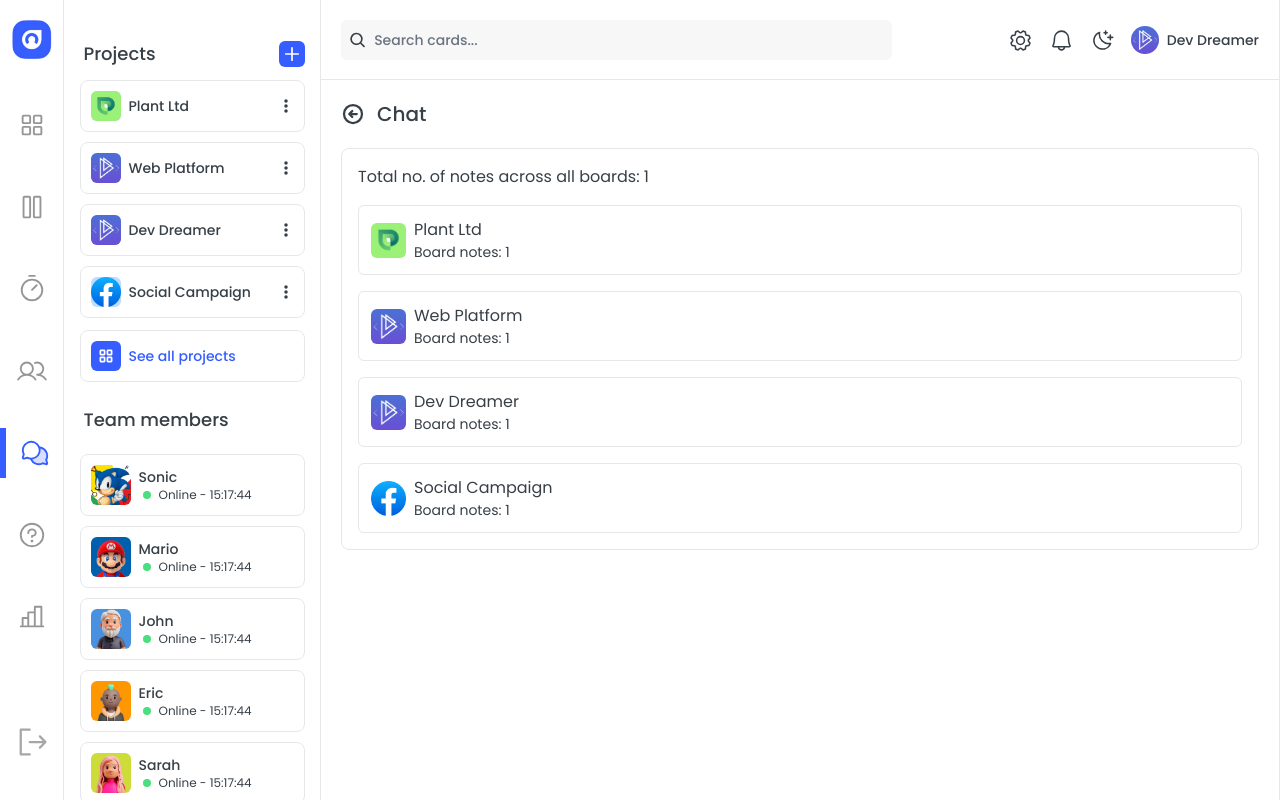
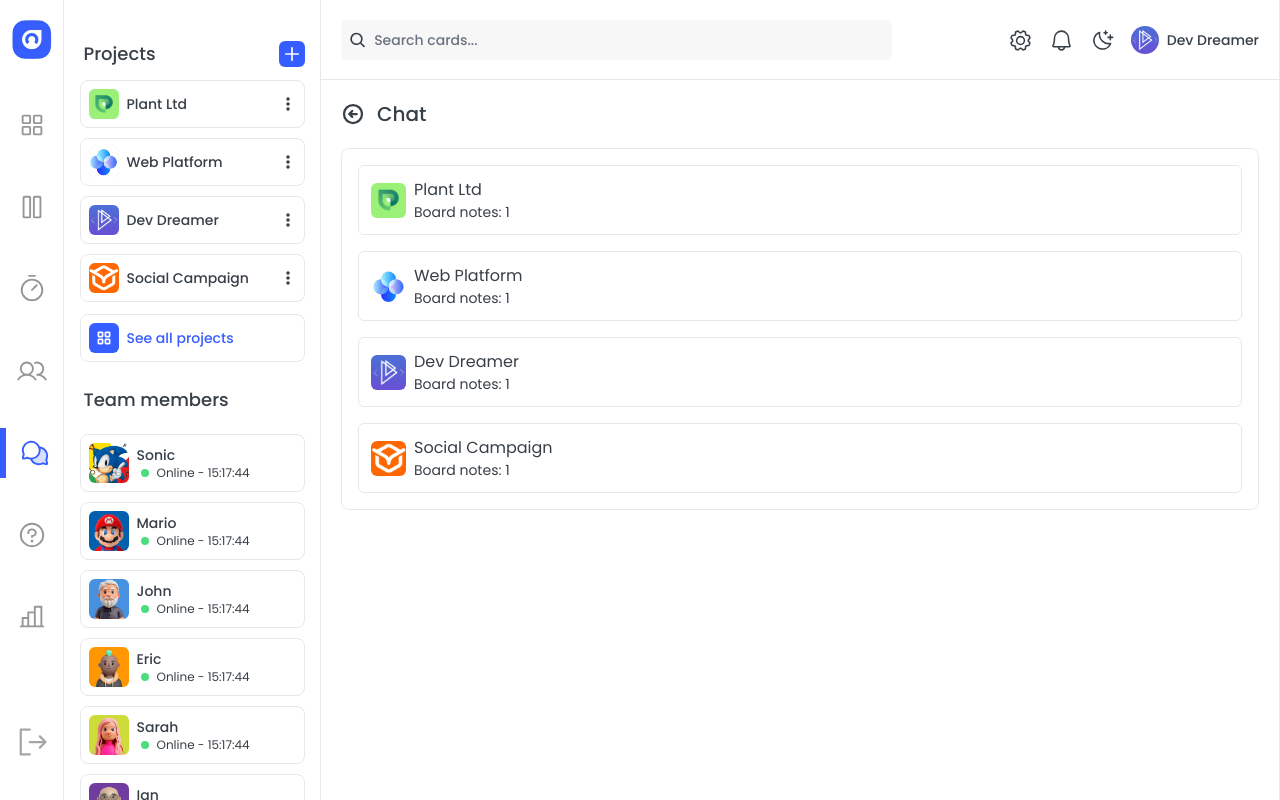
Before and after one commit to amitk7288/react-kanban, a React (Vite) app: page /chat in a window 1280 px wide. Built offline with nearby package versions, Linux system fonts and the light colour scheme.

Commit message:
fixed the delete project nav issue

```diff
--- a/src/App.jsx
+++ b/src/App.jsx
@@ -9,6 +9,10 @@ function App() {
       <Outlet />
       <Sidebar />
       {/*
+      ICON WHEN LIST ETC.
+      - web platform https://dribbble.com/shots/23272954-LogoIcon-folio-15
+      - plant ltd - https://dribbble.com/shots/24410107-Plantea-Logo-Design-Concept
+
         - additional views/components needed
         D - modal comp child content, used react-dom portal to place it in the body tag as other elements were intefering with it due to their positions sticky etc
         - dark mode (system)
--- a/src/components/sidebar/sidebar-menu/sidebar-menu-item/AddProject.jsx
+++ b/src/components/sidebar/sidebar-menu/sidebar-menu-item/AddProject.jsx
@@ -1,6 +1,6 @@
 import { useRef, useState } from "react";
 import { useDispatch, useSelector } from "react-redux";
-import { useNavigation } from "react-router-dom";
+import { useNavigate } from "react-router-dom";
 import { addBoard } from "../../../../features/boards/boardsSlice";
 
 import Modal from "../../../ui-components/Modal";
@@ -16,7 +16,7 @@ import {
 export default function AddProject() {
   const dispatch = useDispatch();
   const boardsLength = useSelector((state) => state.boards.length);
-  const navigate = useNavigation();
+  const navigate = useNavigate();
 
   const [projName, setProjName] = useState("");
   const [projImg, setProjImg] = useState(null);
--- a/src/components/sidebar/sidebar-menu/sidebar-menu-item/SidebarMenuItem.jsx
+++ b/src/components/sidebar/sidebar-menu/sidebar-menu-item/SidebarMenuItem.jsx
@@ -1,7 +1,7 @@
 export default function SidebarMenuItem({ children }) {
   return (
     <div
-      className="flex w-[180px] items-center justify-between rounded-lg border bg-white p-2.5 xl:w-[225px] 3xl:w-[275px] dark:border-drkbrd dark:bg-drkbg2 dark:text-drkcol cursor-pointer"
+      className="flex w-[180px] items-center justify-between rounded-lg border bg-white xl:w-[225px] 3xl:w-[275px] dark:border-drkbrd dark:bg-drkbg2 dark:text-drkcol cursor-pointer"
     >
       {children}
     </div>
--- a/src/components/sidebar/sidebar-menu/sidebar-menu-item/member-items/MemberItem.jsx
+++ b/src/components/sidebar/sidebar-menu/sidebar-menu-item/member-items/MemberItem.jsx
@@ -17,7 +17,7 @@ export default function MemberItem({img, name}) {
 
   return (
     <SidebarMenuItem>
-      <div className="flex items-center gap-2">
+      <div className="flex items-center gap-2 p-2">
         <div className="basis-[40px] rounded-full">
           <img src={img} alt={name} className="rounded-md" />
         </div>
--- a/src/components/sidebar/sidebar-menu/sidebar-menu-item/member-items/MemberItems.jsx
+++ b/src/components/sidebar/sidebar-menu/sidebar-menu-item/member-items/MemberItems.jsx
@@ -19,7 +19,7 @@ export default function MemberItems() {
       <Link to={`/members`}>
         <div className="text-[#365dff]">
           <SidebarMenuItem>
-            <div className="flex items-center gap-2">
+            <div className="flex items-center gap-2 p-2">
               <div className="col-start-1 col-end-2 row-start-1 row-end-2 flex h-[30px] w-[30px] items-center justify-center rounded-md">
                 <PiUsersThreeBold className="h-[30px] w-[30px] rounded-md bg-blue-200 p-1.5 text-2xl dark:text-[#365dff]" />
               </div>
--- a/src/components/sidebar/sidebar-menu/sidebar-menu-item/project-items/ProjectItem.jsx
+++ b/src/components/sidebar/sidebar-menu/sidebar-menu-item/project-items/ProjectItem.jsx
@@ -51,8 +51,12 @@ export default function ProjectItem({ projectName, handleDeleteProj, boardId, bo
   }, [isEditing, boardId, newName, dispatch, projectName]);
 
   return (
-    <Link to={`/project/${boardId}/tasks`}>
     <SidebarMenuItem className="relative">
+      <div className="flex w-full items-center justify-between">
+        <Link
+          to={`/project/${boardId}/tasks`}
+          className="basis-[95%] cursor-pointer p-2"
+        >
           <div className="flex items-center gap-2">
             <div
               className={`col-start-1 col-end-2 row-start-1 row-end-2 flex h-[30px] w-[30px] items-center justify-center rounded-md bg-blue-200 ${isEditing ? `basis-[40px]` : `basis-[30px]`}`}
@@ -77,6 +81,8 @@ export default function ProjectItem({ projectName, handleDeleteProj, boardId, bo
               </p>
             )}
           </div>
+        </Link>
+        <div className="flex pr-2">
           {!isEditing ? (
             <DropMenu
               trigger={
@@ -86,11 +92,18 @@ export default function ProjectItem({ projectName, handleDeleteProj, boardId, bo
             >
               <nav className="flex flex-col items-start gap-2 text-sm">
                 <button onClick={() => setIsEditing(true)}>Edit</button>
-              <button onClick={() => handleDeleteProj(boardId)}>Delete</button>
+                <button
+                  onClick={() => {
+                    handleDeleteProj(boardId);
+                  }}
+                >
+                  Delete
+                </button>
               </nav>
             </DropMenu>
           ) : null}
+        </div>
+      </div>
     </SidebarMenuItem>
-    </Link>
   );
 }
--- a/src/components/sidebar/sidebar-menu/sidebar-menu-item/project-items/ProjectItems.jsx
+++ b/src/components/sidebar/sidebar-menu/sidebar-menu-item/project-items/ProjectItems.jsx
@@ -1,9 +1,8 @@
 import { useSelector, useDispatch } from "react-redux";
+import { Link, useNavigate } from "react-router-dom";
 import {
   deleteBoard
 } from "../../../../../features/boards/boardsSlice";
-
-import { Link } from "react-router-dom";
 
 import SidebarMenuItem from "../SidebarMenuItem";
 import ProjectItem from "./ProjectItem";
@@ -14,9 +13,11 @@ import { PiSquaresFourBold } from "react-icons/pi";
 export default function ProjectItems() {
   const boards = useSelector(state => state.boards);
   const dispatch = useDispatch();
+  const navigate = useNavigate();
 
   function deleteProj(boardId) {
     dispatch(deleteBoard(boardId));
+    navigate(`/projects`)
   }
 
   return (
@@ -43,7 +44,7 @@ export default function ProjectItems() {
       <Link to={`/projects`}>
         <div className="text-[#365dff]">
           <SidebarMenuItem>
-            <div className="flex items-center gap-2">
+            <div className="flex items-center gap-2 p-2">
               <div className="col-start-1 col-end-2 row-start-1 row-end-2 flex h-[30px] w-[30px] items-center justify-center rounded-md">
                 <PiSquaresFourBold className="h-[30px] w-[30px] rounded-md bg-[#365dff] p-1.5 text-2xl text-white" />
               </div>
--- a/src/data/boardData.js
+++ b/src/data/boardData.js
@@ -49,7 +49,7 @@ const boards = [
   {
     id: 2,
     name: "Web Platform",
-    img: "/src/assets/DDLogo.png",
+    img: "/src/assets/web-platform-logo.png",
     members: getMembersByIds([1, 3, 5, 6]),
     notes: getNotesByIds([1]),
     lists: [
@@ -115,7 +115,7 @@ const boards = [
   {
     id: 4,
     name: "Social Campaign",
-    img: "/src/assets/fb-logo.png",
+    img: "/src/assets/social-campaign.png",
     members: getMembersByIds([1, 2, 3, 4, 6, 7, 8]),
     notes: getNotesByIds([1]),
     lists: [
--- a/src/features/boards/boardsSlice.js
+++ b/src/features/boards/boardsSlice.js
@@ -1,5 +1,4 @@
 import { createSlice } from "@reduxjs/toolkit";
-
 import boardsData from "../../data/boardData";
 
 const boardsSlice = createSlice({
@@ -41,6 +40,7 @@ const boardsSlice = createSlice({
       if (board) {
         board.notes = board.notes.filter((note) => note.id !== noteId);
       }
+
     },
     addReactionToNote: (state, action) => {
       const { boardId, noteId, emoji } = action.payload;
--- a/src/routes/Chat.jsx
+++ b/src/routes/Chat.jsx
@@ -2,14 +2,12 @@ import MainContainer from "../components/ui-components/MainContainer";
 import { useSelector } from "react-redux";
 
 export default function Chat() {
-  const notes = useSelector((state) => state.notes);
   const boards = useSelector((state) => state.boards);
 
 
   return (
     <MainContainer title={`Chat`}>
       <div className="flex flex-col gap-4">
-        Total no. of notes across all boards: {notes.length}
         {boards.map((board) => (
           <div
             key={board.id}
```
Also changed, not shown: src/assets/social-campaign.png (added), src/assets/web-platform-logo.png (added). Lines whose indentation alone changed are shown as unchanged.
